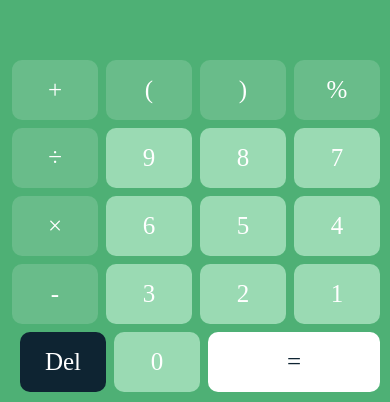
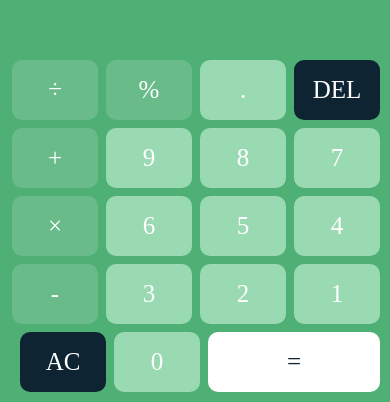
Before and after one commit to ivan01-tech/Calculator, a React Native app: screen / in a window 390 px wide. Shown: the part 442-844 px from the top of the page. Built offline with nearby package versions, Linux system fonts and the light colour scheme.

Commit message:
start adding new logic for operation

```diff
--- /dev/null
+++ b/src/components/DigitButton.tsx
@@ -0,0 +1,20 @@
+import {Text, TouchableOpacity} from 'react-native';
+import React from 'react';
+import {styles as globalStyles} from '../utils/globalStyles';
+
+type DigitButtonProps = {
+  digit: string;
+  style?: any;
+  dispatch: (digit: string) => void;
+};
+const DigitButton = ({digit, style, dispatch}: DigitButtonProps) => {
+  return (
+    <TouchableOpacity
+      style={style ? style : globalStyles.btn}
+      onPress={() => dispatch(digit)}>
+      <Text style={globalStyles.text_btn}>{digit}</Text>
+    </TouchableOpacity>
+  );
+};
+
+export default DigitButton;
--- /dev/null
+++ b/src/components/OperationButton.tsx
@@ -0,0 +1,19 @@
+import {Text, TouchableOpacity} from 'react-native';
+import React from 'react';
+import {styles as globalStyles} from '../utils/globalStyles';
+type DigitButtonProps = {
+  op: string;
+  style?: any;
+  dispatch: (digit: string) => void;
+};
+const OperationButton = ({op, dispatch}: DigitButtonProps) => {
+  return (
+    <TouchableOpacity
+      onPress={() => dispatch(op)}
+      style={[globalStyles.btn, globalStyles.operator_btn]}>
+      <Text style={globalStyles.text_btn}>{op}</Text>
+    </TouchableOpacity>
+  );
+};
+
+export default OperationButton;
--- a/src/screens/Calculator.tsx
+++ b/src/screens/Calculator.tsx
@@ -1,223 +1,192 @@
+/* eslint-disable react-native/no-inline-styles */
 import {View, Text, TouchableOpacity} from 'react-native';
 import React, {useReducer} from 'react';
 import {colors} from '../utils/colors';
 
 import {styles as globalStyles} from '../utils/globalStyles';
-
+import DigitButton from '../components/DigitButton';
+import OperationButton from '../components/OperationButton';
+const operations = {
+  add: '+',
+  mod: '%',
+  mul: '×',
+  div: '÷',
+  sub: '-',
+};
 // defining types
 enum CalculatorActionKind {
-  ADD = 'ADD',
-  MUL = 'MUL',
-  SUB = 'SUB',
+  CLEAR = 'CLEAR',
+  EVALUATE = 'EVALUATE',
+  OPERATION = 'OPERATION',
   EQUAL = 'EQUAL',
-  DIV = 'DIV',
-  MOD = 'MOD',
+  REMOVE_DIGIT = 'DIV',
   DEL = 'DEL',
-  ADD_CHAR = 'ADD_CHAR',
+  ADD_DIGIT = 'ADD_DIGIT',
 }
 
 interface CalculatorAction {
   type: CalculatorActionKind;
-  payload: number | null;
+  payload: string | null;
 }
 // An interface for our state
 type CalculatorState = {
-  result: number | null;
-  last_op: CalculatorActionKind | null;
-  input: string | null;
-  left_inp: string | null;
-  currentInput: string;
+  operation: string | null;
+  currentOperand: string | null;
+  previousOperand: string | null;
 };
 const initialState: CalculatorState = {
-  input: null,
-  currentInput: '',
-  result: null,
-  left_inp: null,
-  last_op: null,
+  operation: null,
+  currentOperand: null,
+  previousOperand: null,
 };
 
 function calculatorReducer(state: CalculatorState, action: CalculatorAction) {
   const {payload, type} = action;
 
   switch (type) {
-    // add char
-    case CalculatorActionKind.ADD_CHAR:
-      if (payload == null || payload === undefined) {
+    case CalculatorActionKind.ADD_DIGIT:
+      if (state.currentOperand == null) {
+        return {
+          ...state,
+          currentOperand: `${payload}`,
+        };
+      }
+      if (state.currentOperand.includes('.') && payload === '.') {
         return state;
       }
-      console.log('state: ', state);
-      const input1 =
-        state.input == null
-          ? payload.toString()
-          : state.input + payload.toString();
-      const currentInput = state.currentInput
-        ? state.currentInput + payload.toString()
-        : input1;
 
-      if (state.last_op) {
-        console.log('state.last : ', state);
-        state.result = MakeOperation(
-          Number(state.left_inp),
-          Number(input1),
-          state.last_op,
-        );
+      if (state.currentOperand === '0' && payload === '0') {
+        return state;
+      }
+      return {
+        ...state,
+        currentOperand: `${state.currentOperand}${payload}`,
+      };
+
+    case CalculatorActionKind.OPERATION:
+      if (state.currentOperand == null && state.operation == null) {
+        return state;
+      }
+
+      if (state.currentOperand == null) {
+        return {
+          ...state,
+          operation: payload,
+        };
+      }
+
+      if (state.previousOperand == null) {
+        return {
+          ...state,
+          previousOperand: state.currentOperand,
+          currentOperand: null,
+          operation: payload,
+        };
       }
 
       return {
         ...state,
-        input: input1,
-        currentInput,
+        previousOperand: evaluate(state),
+        operation: payload,
+        currentOperand: null,
       };
-    // sum number
-    case CalculatorActionKind.ADD:
-      // make sure that sign doesn't exist
-      if (state.input == null) {
+    case CalculatorActionKind.REMOVE_DIGIT:
+      return {
+        ...state,
+        currentOperand: `${state.currentOperand?.slice(
+          0,
+          state.currentOperand.length - 1,
+        )}`,
+      };
+    case CalculatorActionKind.CLEAR:
+      return initialState;
+
+    case CalculatorActionKind.EQUAL:
+      if (state.currentOperand == null && state.operation == null) {
         return state;
       }
+      if (state.currentOperand == null && state.previousOperand != null) {
+        return {
+          ...state,
+          previousOperand: state.currentOperand,
+          currentOperand: null,
+          operation: payload,
+        };
+      }
+      return {
+        ...state,
+        previousOperand: evaluate(state),
+        operation: payload,
+        currentOperand: null,
+      };
 
-      state.currentInput = state.currentInput + '+';
-
-      if (state.last_op) {
-        state.left_inp = MakeOperation(
-          Number(state.left_inp),
-          Number(state.input),
-          state.last_op,
-        ).toString();
-      } else {
-        state.left_inp = state.input;
-      }
-
-      state.last_op = type;
-      state.input = null;
-
-      return {...state};
-
-    case CalculatorActionKind.SUB:
-      // make sure that sign doesn't exist
-      if (state.input === '-') {
-        return {...state};
-      }
-
-      if (state.input == null && state.left_inp == null) {
-        state.input = '-';
-      } else {
-        if (state.last_op) {
-          state.left_inp = MakeOperation(
-            Number(state.left_inp),
-            Number(state.input),
-            state.last_op,
-          ).toString();
-        } else {
-          state.left_inp = state.input;
-        }
-
-        // state.left_inp = state.input;
-        state.input = null;
-        state.last_op = type;
-      }
-
-      state.currentInput = state.currentInput + '-';
-
-      return {...state};
-    case CalculatorActionKind.MUL:
-      // make sure that sign doesn't exist
-      if (state.input == null) {
-        return state;
-      }
-
-      state.currentInput = state.currentInput + '×';
-
-      if (state.last_op) {
-        state.left_inp = MakeOperation(
-          Number(state.left_inp),
-          Number(state.input),
-          state.last_op,
-        ).toString();
-      } else {
-        state.left_inp = state.input;
-      }
-
-      state.last_op = type;
-      state.input = null;
-
-      return {...state};
-
-    case CalculatorActionKind.DIV:
-      // make sure that sign doesn't exist
-      if (!state.input) {
-        return state;
-      }
-
-      state.currentInput = state.currentInput + '÷';
-      state.left_inp = state.input;
-      state.last_op = type;
-      state.input = null;
-
-      return {...state};
-
-    case CalculatorActionKind.EQUAL:
-      if (!state.input) {
-        return {...state};
-      }
-
-      if (state.last_op) {
-        state.result = MakeOperation(
-          Number(state.left_inp),
-          Number(state.input),
-          state.last_op,
-        );
-      } else {
-        state.result = Number(state.input);
-      }
-
-      state.input = null;
-      state.currentInput = '';
-      return {...state};
-
-    case CalculatorActionKind.DEL:
-      return initialState;
     default:
-      return {...state};
+      return state;
   }
 }
 
-function MakeOperation(
-  left_inp: number,
-  right_inp: number,
-  op: CalculatorActionKind,
-) {
-  switch (op) {
-    case CalculatorActionKind.ADD:
-      return left_inp + right_inp;
-    case CalculatorActionKind.MUL:
-      return left_inp * right_inp;
-    case CalculatorActionKind.SUB:
-      return left_inp - right_inp;
-    case CalculatorActionKind.DIV:
-      return left_inp / right_inp;
+function evaluate({
+  currentOperand,
+  operation,
+  previousOperand,
+}: CalculatorState) {
+  let result = '';
+  const prev = parseFloat(previousOperand as string);
+  const nex = parseFloat(currentOperand as string);
+  switch (operation) {
+    case operations.add:
+      result = (prev + nex).toString();
+      break;
+    case operations.mod:
+      result = (prev % nex).toString();
+      break;
+    case operations.mul:
+      result = (prev * nex).toString();
+      break;
+    case operations.div:
+      result = (prev / nex).toString();
+      break;
+    case operations.sub:
+      result = (prev - nex).toString();
+      break;
+  }
 
-    default:
-      return left_inp;
-  }
+  return result;
 }
 
 const Calculator = () => {
   const [calState, dispatch] = useReducer(calculatorReducer, initialState);
+  //
+  const addDigitHandler = (digit: string) => {
+    dispatch({type: CalculatorActionKind.ADD_DIGIT, payload: digit});
+  };
 
-  const handlerAddChar = (payload: number) => () =>
-    dispatch({type: CalculatorActionKind.ADD_CHAR, payload});
-  const handlerOperation = (type: CalculatorActionKind) => () =>
-    dispatch({type, payload: null});
+  //
+  const removeDigitHandler = (digit: string) => {
+    dispatch({type: CalculatorActionKind.REMOVE_DIGIT, payload: digit});
+  };
 
+  //
+  const clearDigitHandler = () => {
+    dispatch({type: CalculatorActionKind.CLEAR, payload: null});
+  };
+  const handlerOperation = (op: string) => {
+    dispatch({
+      type: CalculatorActionKind.OPERATION,
+      payload: op,
+    });
+  };
   return (
     <View style={globalStyles.cal_btn}>
       <View style={globalStyles.result_view}>
         <View>
-          <Text style={globalStyles.text_result}>{calState.currentInput}</Text>
+          <Text style={globalStyles.text_result}>{`${
+            calState.previousOperand ? calState.previousOperand : ''
+          }${calState.operation ? calState.operation : ''}`}</Text>
         </View>
         <View>
           <Text style={[globalStyles.text_result, globalStyles.text_op]}>
-            {calState.result}
+            {calState.currentOperand ? calState.currentOperand : ''}
           </Text>
         </View>
       </View>
@@ -227,102 +196,47 @@ const Calculator = () => {
           justifyContent: 'flex-end',
         }}>
         <View style={globalStyles.wrap_btn}>
-          <TouchableOpacity
-            style={[globalStyles.btn, globalStyles.operator_btn]}
-            onPress={handlerOperation(CalculatorActionKind.ADD)}>
-            <Text style={globalStyles.text_btn}>+</Text>
-          </TouchableOpacity>
-          <TouchableOpacity
-            style={[globalStyles.btn, globalStyles.operator_btn]}>
-            <Text style={globalStyles.text_btn}>(</Text>
-          </TouchableOpacity>
-          <TouchableOpacity
-            style={[globalStyles.btn, globalStyles.operator_btn]}
-            onPress={handlerOperation(CalculatorActionKind.ADD)}>
-            <Text style={globalStyles.text_btn}>)</Text>
-          </TouchableOpacity>
-          <TouchableOpacity
-            style={[globalStyles.btn, globalStyles.operator_btn]}
-            onPress={handlerOperation(CalculatorActionKind.MOD)}>
-            <Text style={globalStyles.text_btn}>%</Text>
-          </TouchableOpacity>
           {/*  */}
-          <TouchableOpacity
-            style={[globalStyles.btn, globalStyles.operator_btn]}
-            onPress={handlerOperation(CalculatorActionKind.DIV)}>
-            <Text style={globalStyles.text_btn}>÷</Text>
-          </TouchableOpacity>
-          <TouchableOpacity
-            style={globalStyles.btn}
-            onPress={handlerAddChar(9)}>
-            <Text style={globalStyles.text_btn}>9</Text>
-          </TouchableOpacity>
-          <TouchableOpacity
-            style={globalStyles.btn}
-            onPress={handlerAddChar(8)}>
-            <Text style={globalStyles.text_btn}>8</Text>
-          </TouchableOpacity>
-          <TouchableOpacity
-            style={globalStyles.btn}
-            onPress={handlerAddChar(7)}>
-            <Text style={globalStyles.text_btn}>7</Text>
-          </TouchableOpacity>
-          {/*  */}
-          <TouchableOpacity
-            style={[globalStyles.btn, globalStyles.operator_btn]}
-            onPress={handlerOperation(CalculatorActionKind.MUL)}>
-            <Text style={globalStyles.text_btn}>×</Text>
-          </TouchableOpacity>
-          <TouchableOpacity
-            style={globalStyles.btn}
-            onPress={handlerAddChar(6)}>
-            <Text style={globalStyles.text_btn}>6</Text>
-          </TouchableOpacity>
-          <TouchableOpacity
-            style={globalStyles.btn}
-            onPress={handlerAddChar(5)}>
-            <Text style={globalStyles.text_btn}>5</Text>
-          </TouchableOpacity>
-          <TouchableOpacity
-            style={globalStyles.btn}
-            onPress={handlerAddChar(4)}>
-            <Text style={globalStyles.text_btn}>4</Text>
-          </TouchableOpacity>
-          {/*  */}
-          <TouchableOpacity
-            style={[globalStyles.btn, globalStyles.operator_btn]}
-            onPress={handlerOperation(CalculatorActionKind.SUB)}>
-            <Text style={globalStyles.text_btn}>-</Text>
-          </TouchableOpacity>
-          <TouchableOpacity
-            style={globalStyles.btn}
-            onPress={handlerAddChar(3)}>
-            <Text style={globalStyles.text_btn}>3</Text>
-          </TouchableOpacity>
-          <TouchableOpacity
-            style={globalStyles.btn}
-            onPress={handlerAddChar(2)}>
-            <Text style={globalStyles.text_btn}>2</Text>
-          </TouchableOpacity>
-          <TouchableOpacity
-            style={globalStyles.btn}
-            onPress={handlerAddChar(1)}>
-            <Text style={globalStyles.text_btn}>1</Text>
-          </TouchableOpacity>
+          <OperationButton op={operations.div} dispatch={handlerOperation} />
+
+          <OperationButton op={operations.mod} dispatch={handlerOperation} />
+
+          <DigitButton digit="." dispatch={addDigitHandler} />
+
+          <DigitButton
+            style={[globalStyles.btn, globalStyles.del_btn]}
+            digit="DEL"
+            dispatch={clearDigitHandler}
+          />
 
           {/*  */}
-          <TouchableOpacity
+          <OperationButton op={operations.add} dispatch={handlerOperation} />
+
+          <DigitButton digit="9" dispatch={addDigitHandler} />
+          <DigitButton digit="8" dispatch={addDigitHandler} />
+          <DigitButton digit="7" dispatch={addDigitHandler} />
+
+          {/*  */}
+          <OperationButton op={operations.mul} dispatch={handlerOperation} />
+
+          <DigitButton digit="6" dispatch={addDigitHandler} />
+          <DigitButton digit="5" dispatch={addDigitHandler} />
+          <DigitButton digit="4" dispatch={addDigitHandler} />
+          {/*  */}
+          <OperationButton op={operations.sub} dispatch={handlerOperation} />
+
+          <DigitButton digit="3" dispatch={addDigitHandler} />
+          <DigitButton digit="2" dispatch={addDigitHandler} />
+          <DigitButton digit="1" dispatch={addDigitHandler} />
+
+          {/*  */}
+          <DigitButton
+            digit="AC"
+            dispatch={removeDigitHandler}
             style={[globalStyles.btn, globalStyles.del_btn]}
-            onPress={() => {
-              dispatch({type: CalculatorActionKind.DEL, payload: null});
-            }}>
-            <Text style={globalStyles.text_btn}>Del</Text>
-          </TouchableOpacity>
-          <TouchableOpacity
-            style={globalStyles.btn}
-            onPress={handlerAddChar(0)}>
-            <Text style={globalStyles.text_btn}>0</Text>
-          </TouchableOpacity>
+          />
+
+          <DigitButton digit="0" dispatch={addDigitHandler} />
           <TouchableOpacity
             style={[globalStyles.btn, globalStyles.equal_btn]}
             onPress={() => {
```
